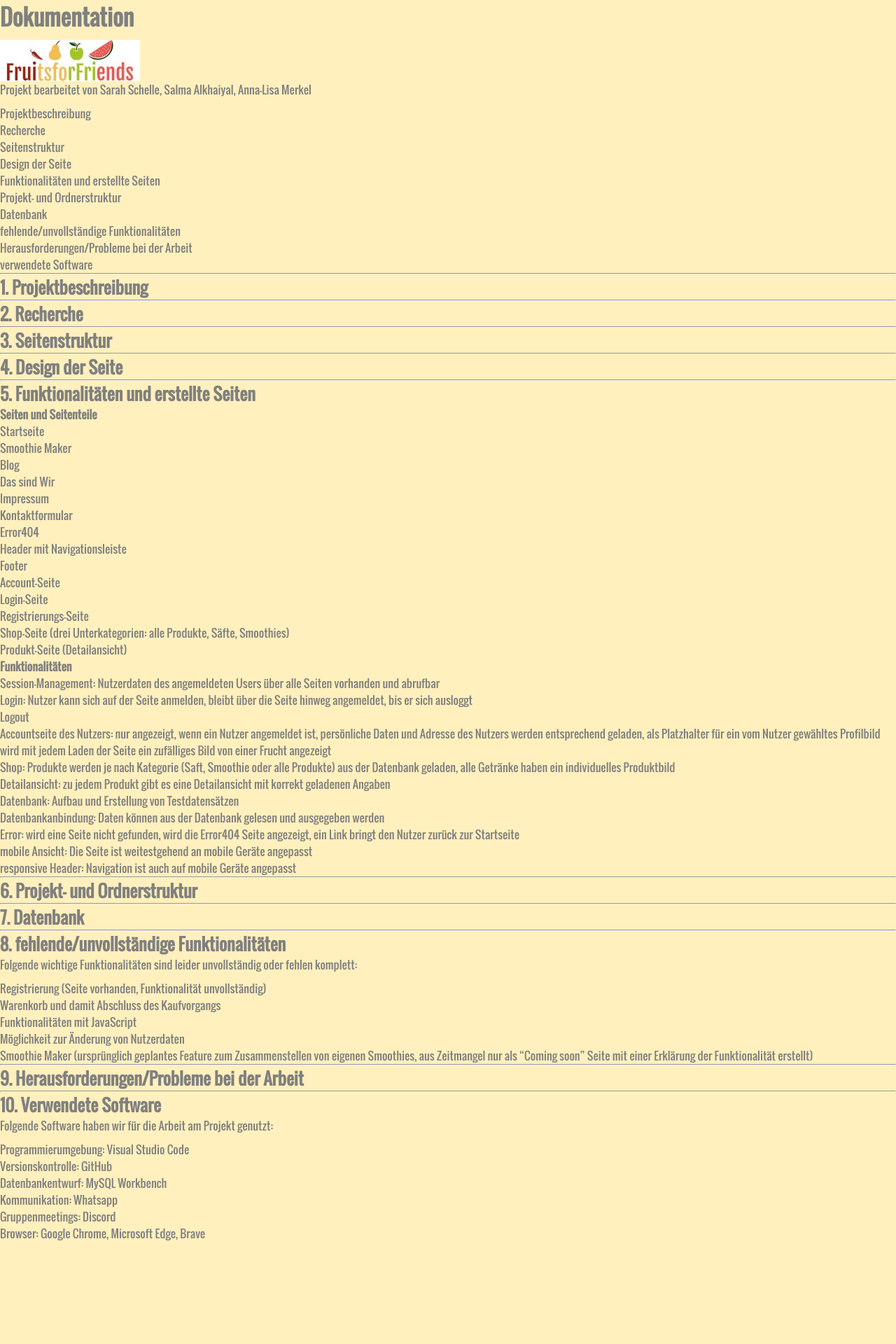
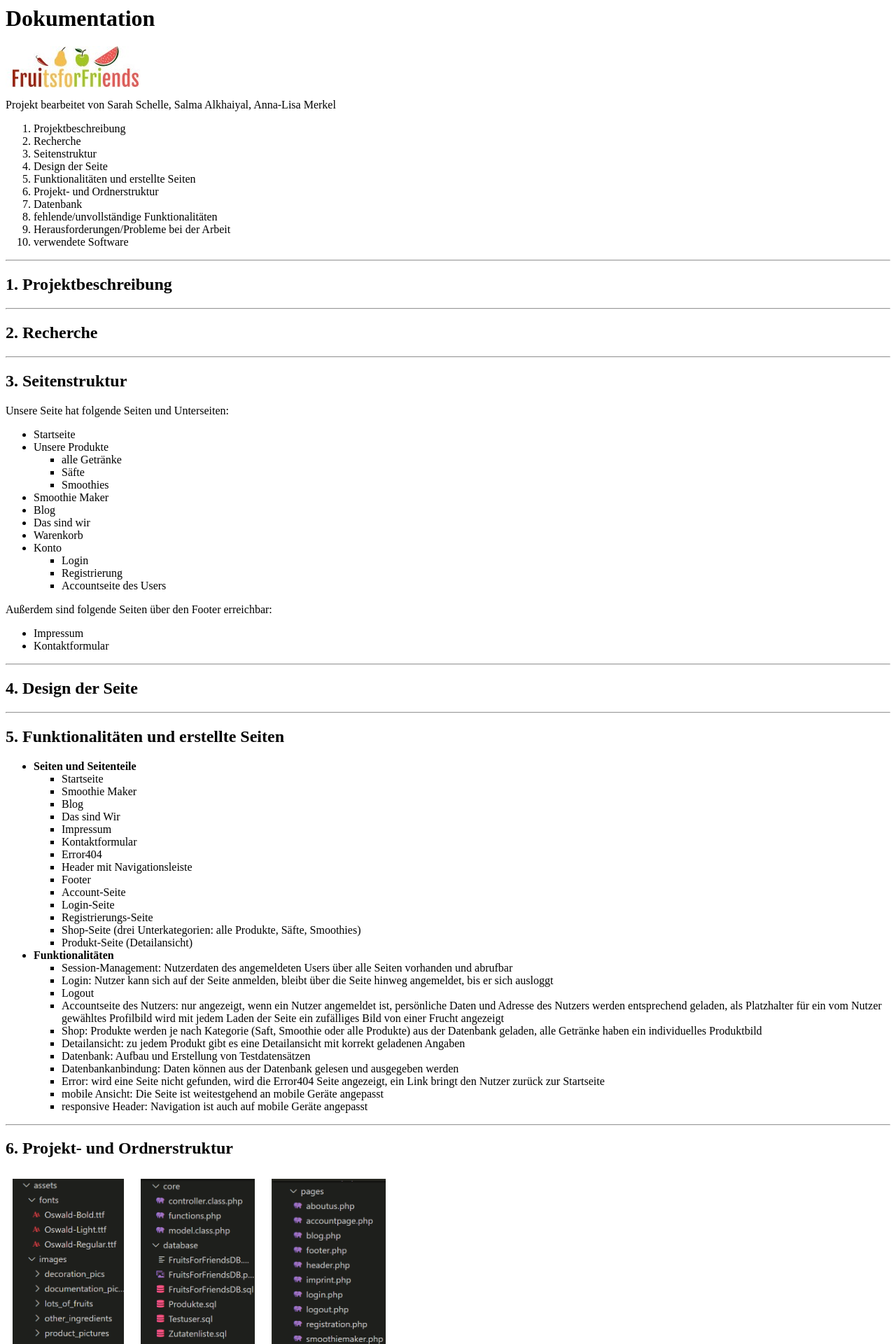
Before and after one commit to anna-lisa1404/FruitsForFriends, a PHP site: page /documentation/documentation.html in a window 1280 px wide. Shown: the top 1920 px of the page at 70% size. Before the commit the page ends 1772 px from the top, so only its background shows below. Run offline with PHP 8.4, Linux system fonts and the light colour scheme.

Commit message:
zwischenstand Doku

```diff
--- /dev/null
+++ b/Projekt_FruitsForFriends/assets/styles/documentation_style.css
@@ -0,0 +1,12 @@
+/* css of documentation */
+
+.documentation-list-details li {
+    list-style-type: square;
+}
+
+.file-structure-pictures img {
+    display: inline-block;
+    height: 500px;
+    width: auto;
+    margin: 10px;
+}
--- a/Projekt_FruitsForFriends/assets/styles/style.css
+++ b/Projekt_FruitsForFriends/assets/styles/style.css
@@ -630,10 +630,3 @@ footer a:hover {
     color: rgb(213, 84, 72);
     font-weight: bold;
 }
-
-
-/* css of documentation */
-
-.documentation-list-details li {
-    list-style-type: square;
-}
--- a/Projekt_FruitsForFriends/documentation/documentation.html
+++ b/Projekt_FruitsForFriends/documentation/documentation.html
@@ -4,7 +4,7 @@
     <head>
         <meta charset="utf-8">
         <meta name="viewport" content="width=device-width, initial-scale=1.0">
-        <link rel="stylesheet" href="assets/styles/style.css" type="text/css">
+        <link rel="stylesheet" href="../assets/styles/documentation_style.css" type="text/css">
         <title>Fruits for Friends Dokumentation</title>
     </head>
 
@@ -37,13 +37,38 @@
 
             <hr>
             <h2>3. Seitenstruktur</h2>
+            <p>Unsere Seite hat folgende Seiten und Unterseiten:</p>
+            <ul>
+                <li>Startseite</li>
+                <li>Unsere Produkte</li>
+                <ul class="documentation-list-details">
+                    <li>alle Getränke</li>
+                    <li>Säfte</li>
+                    <li>Smoothies</li>
+                </ul>
+                <li>Smoothie Maker</li>
+                <li>Blog</li>
+                <li>Das sind wir</li>
+                <li>Warenkorb</li>
+                <li>Konto</li>
+                <ul class="documentation-list-details">
+                    <li>Login</li>
+                    <li>Registrierung</li>
+                    <li>Accountseite des Users</li>
+                </ul>
+            </ul>
+            <p>Außerdem sind folgende Seiten über den Footer erreichbar:</p>
+            <ul>
+                <li>Impressum</li>
+                <li>Kontaktformular</li>
+            </ul>
 
             <hr>
             <h2>4. Design der Seite</h2>
 
             <hr>
             <h2>5. Funktionalitäten und erstellte Seiten</h2>
-            <ul class="documentation-list">
+            <ul>
                 <li><b>Seiten und Seitenteile</b></li>
                 <ul class="documentation-list-details">
                     <li>Startseite</li>
@@ -62,7 +87,7 @@
                     <li>Produkt-Seite (Detailansicht)</li>
                 </ul>
                 <li><b>Funktionalitäten</b></li>
-                <ul class="document-list-details">
+                <ul class="documentation-list-details">
                     <li>Session-Management: Nutzerdaten des angemeldeten Users über alle Seiten vorhanden und abrufbar</li>
                     <li>Login: Nutzer kann sich auf der Seite anmelden, bleibt über die Seite hinweg angemeldet, bis er sich ausloggt</li>
                     <li>Logout</li>
@@ -80,6 +105,25 @@
 
             <hr>
             <h2>6. Projekt- und Ordnerstruktur</h2>
+            <div class="file-structure-pictures">
+                <img src="../assets/images/documentation_pictures/ordnerstruktur1.png" alt="Ordnerstruktur Teil 1">
+                <img src="../assets/images/documentation_pictures/ordnerstruktur2.png" alt="Ordnerstruktur Teil 2">
+                <img src="../assets/images/documentation_pictures/ordnerstruktur3.png" alt="Ordnerstruktur Teil 3">
+            </div>
+            <div>
+                <p>
+                    Aufgebaut wurde das Projekt auf Grundlage der MVC Struktur. Dabei gibt es drei Arten von Seiten, welche natürlich durch einen entsprechenden Controller geladen werden:
+                </p>
+                <ul>
+                    <li>errors: beinhaltet die Seite "Error404" welche immer angezeigt wird, wenn eine gesuchte Seite nicht existiert und welche den Nutzer auf die Startseite zurück führt</li>
+                    <li>pages: beinhaltet alle Seiten und Seitenteile (wie Header und Footer) mit Ausschluss der Shop-Seiten</li>
+                    <li>shop: beinhaltet alle Seiten und Seitenteile die zum Shop gehören</li>
+                </ul>
+                <p>
+                    Im assest Ordner befinden sich neben der auf der Seite genutzten Schriftart "Oswald" auch die genutzten Bilder. Diese sind je nach ihrem Verwendungszweck in verschiedene Unterordner einsortiert. Im styles Ordner befindet sich neben der Standard style.css
+                    nun außerdem eine documentation_style.css zur formatierung der Dokumentation. Diese ist in den Bildern oben noch nicht vorhanden.
+                </p>
+            </div>
 
             <hr>
             <h2>7. Datenbank</h2>
```
Also changed, not shown: Projekt_FruitsForFriends/assets/images/documentation_pictures/ordnerstruktur1.png (added), Projekt_FruitsForFriends/assets/images/documentation_pictures/ordnerstruktur2.png (added), Projekt_FruitsForFriends/assets/images/documentation_pictures/ordnerstruktur3.png (added).
